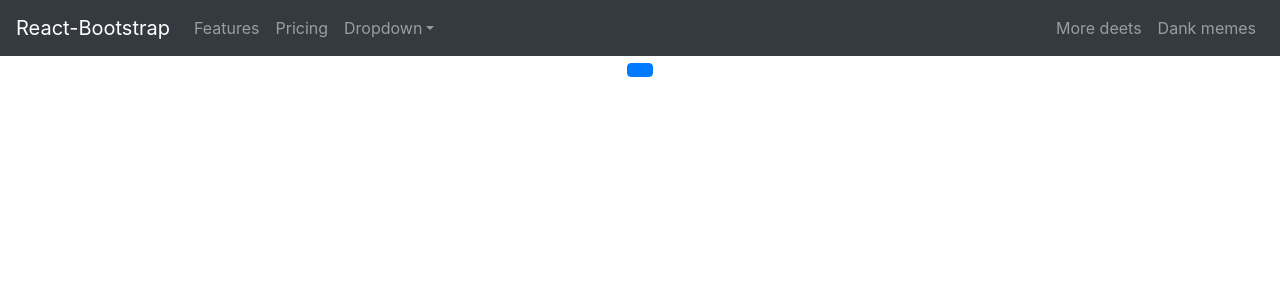
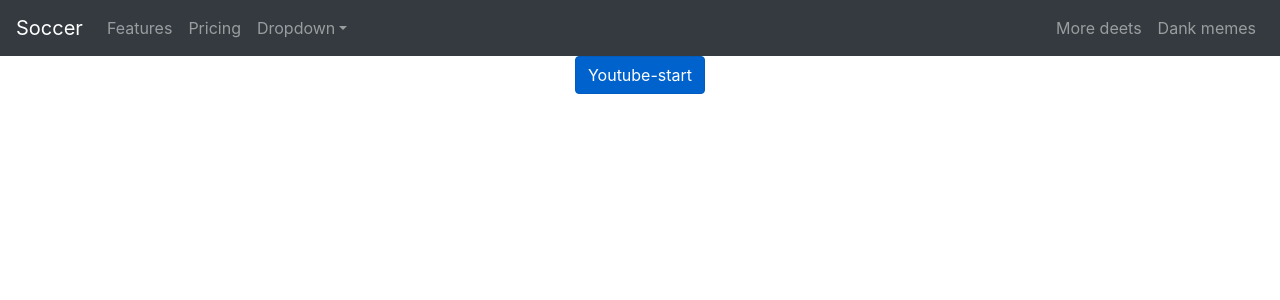
Before and after one commit to shotYazaki/soccer, a React (Create React App) app: page / in a window 1280 px wide. Shown: the top 300 px of the page. Built offline with nearby package versions, Linux system fonts and the light colour scheme.

Commit message:
Add reavt-bootstrap and button

```diff
--- a/src/components/Button.js
+++ b/src/components/Button.js
@@ -1,5 +1,12 @@
 import React from 'react';
-import { Button, Tooltip } from "bootstrap";
+import { Button } from 'react-bootstrap';
 
+function VideoButton() {
+    return (
+        <div>
+            <Button color="primary" active={true} onClick={() => {this.handleClick()}}>Youtube-start</Button>{' '}
+        </div>
+    );
+}
 
-export default Button;
+export default VideoButton;
--- a/src/components/Home.js
+++ b/src/components/Home.js
@@ -1,6 +1,6 @@
 import React from 'react';
 import ReactYoutube from './ReactYoutube';
-import Button from 'react-bootstrap/Button';
+import Button from './Button';
 
 class Home extends React.Component {
   render() {
--- a/src/components/Navigation.js
+++ b/src/components/Navigation.js
@@ -5,7 +5,7 @@ function Navigation() {
     return(
         <div>
             <Navbar collapseOnSelect expand="lg" bg="dark" variant="dark">
-           <Navbar.Brand href="#home">React-Bootstrap</Navbar.Brand>
+           <Navbar.Brand href="#home">Soccer</Navbar.Brand>
             <Navbar.Toggle aria-controls="responsive-navbar-nav" />
            <Navbar.Collapse id="responsive-navbar-nav">
             <Nav className="mr-auto">
--- a/src/components/ReactYoutube.js
+++ b/src/components/ReactYoutube.js
@@ -33,7 +33,13 @@ class ReactYoutube extends Component {
       height: '390',
       width: '640',
       playerVars: { // https://developers.google.com/youtube/player_parameters
-        autoplay: 1
+        loop: 1,
+        autoplay: 1,
+        controls: 0,
+        fs: 0,
+        playsinline: 1,
+        cc_load_policy: 3,
+        rel: 0,
       }
     }
     const {videoId} = this.props
```
Also changed, not shown: 1 other file (tests, documents, lock files or other folders).
